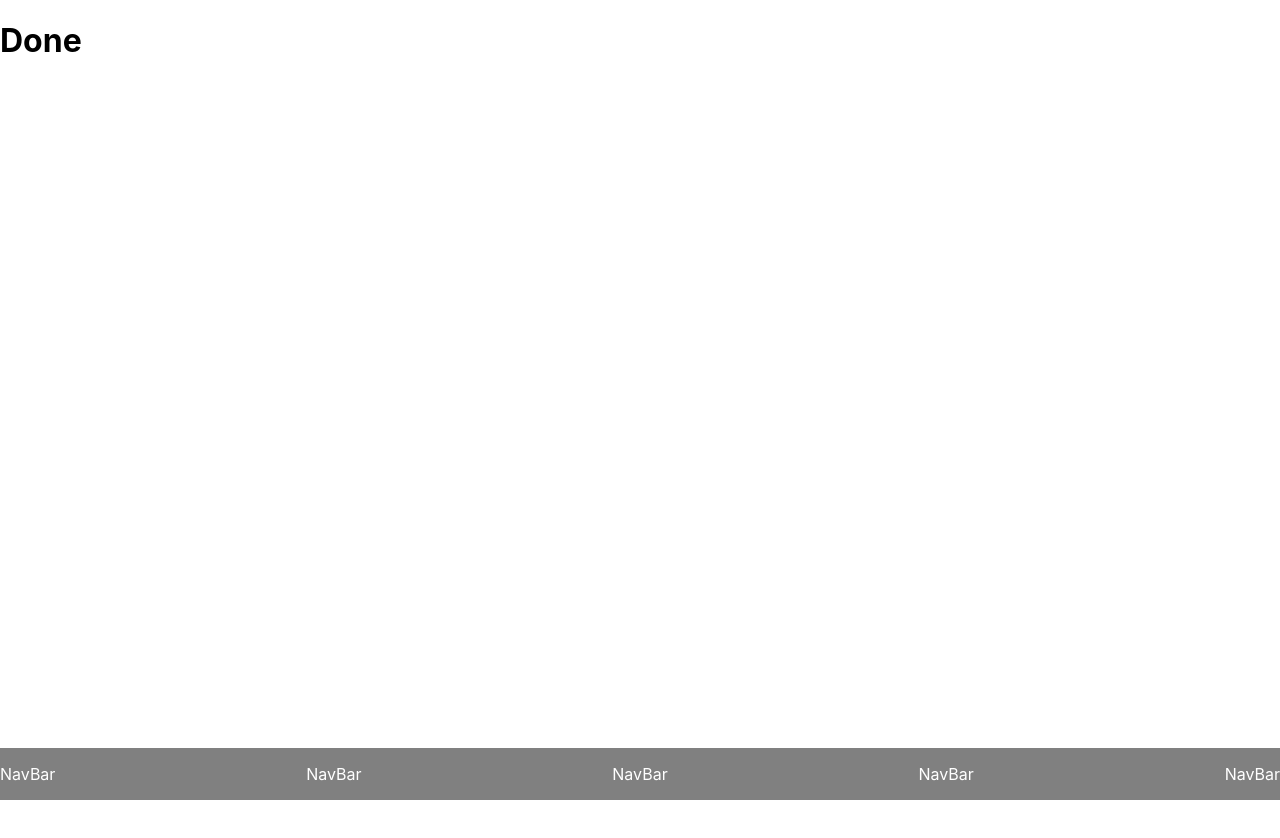
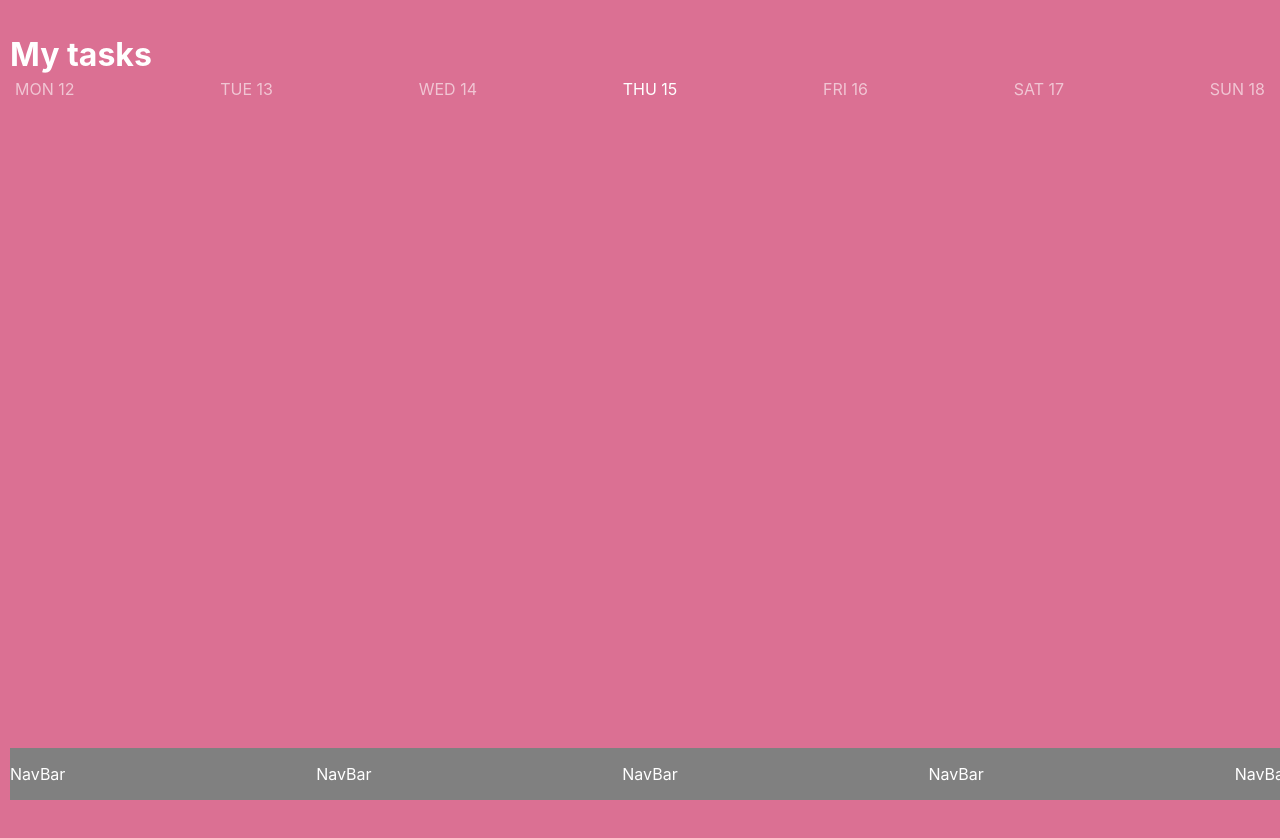
Before and after one commit to Jaswantsinghh/tasks-app-soft-design, a React (Create React App) app: page /#/main in a window 1280 px wide. Shown: the top 838 px of the page. Before the commit the page ends 800 px from the top, so only its background shows below. Built offline with nearby package versions, Linux system fonts and the light colour scheme.

Commit message:
datebar added

```diff
--- a/src/modules/mainPage.jsx
+++ b/src/modules/mainPage.jsx
@@ -4,7 +4,17 @@ export default function MainPage()
 {
     return(
         <>
-        <h1>Done</h1>
+        <div className="mainContainer">
+            <h1 className="mainHeader">My tasks</h1>
+            <div className="mainDates">
+              <span className="date">MON 12</span>
+              <span className="date">TUE 13</span>
+              <span className="date">WED 14</span>
+              <span className="dateSelected">THU 15</span>
+              <span className="date">FRI 16</span>
+              <span className="date">SAT 17</span>
+              <span className="date">SUN 18</span>
+            </div>
         <div className="navWrapper">
 <p>NavBar</p>
 <p>NavBar</p>
@@ -12,6 +22,7 @@ export default function MainPage()
 <p>NavBar</p>
 <p>NavBar</p>
         </div>
+        </div>
         </>
     );
 }
--- a/src/modules/styles/mainPage.scss
+++ b/src/modules/styles/mainPage.scss
@@ -7,3 +7,30 @@
     width: 100%;
     justify-content: space-between;
 }
+.mainContainer{
+    height: 100vh;
+    background-color: palevioletred;
+    padding: 10px;
+    padding-top: 35px;
+    display: flex;
+    flex-direction: column;
+}
+.mainDates{
+    display: flex;
+    justify-content: space-between;
+}
+.date, .dateSelected{
+    color: rgba(255, 255, 255, 0.596);
+    font-size: medium;
+    padding: 5px;
+    text-align: center;
+}
+.dateSelected{
+    color: white;
+}
+
+.mainHeader{
+    padding: 0;
+    margin: 0;
+    color: white;
+}
```
